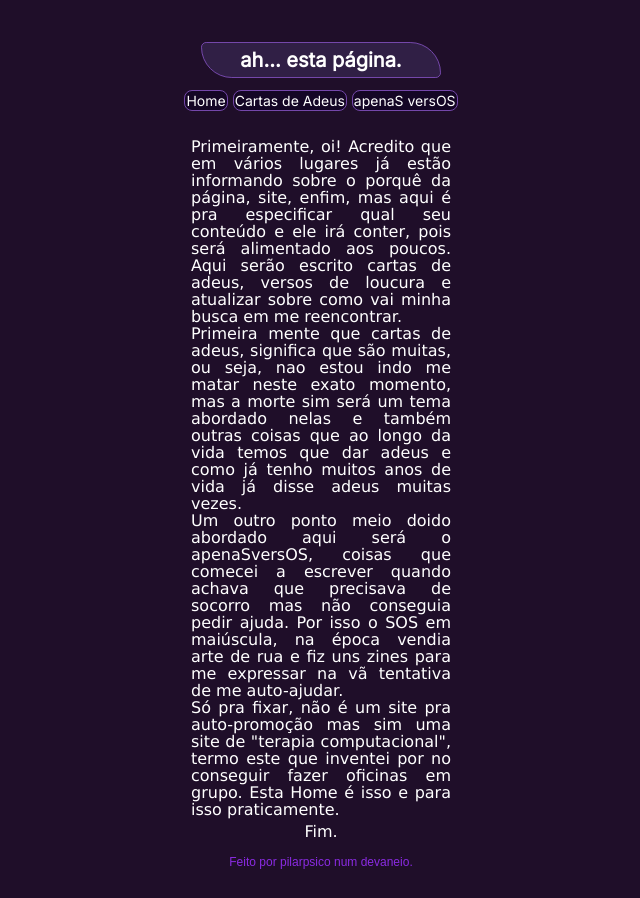
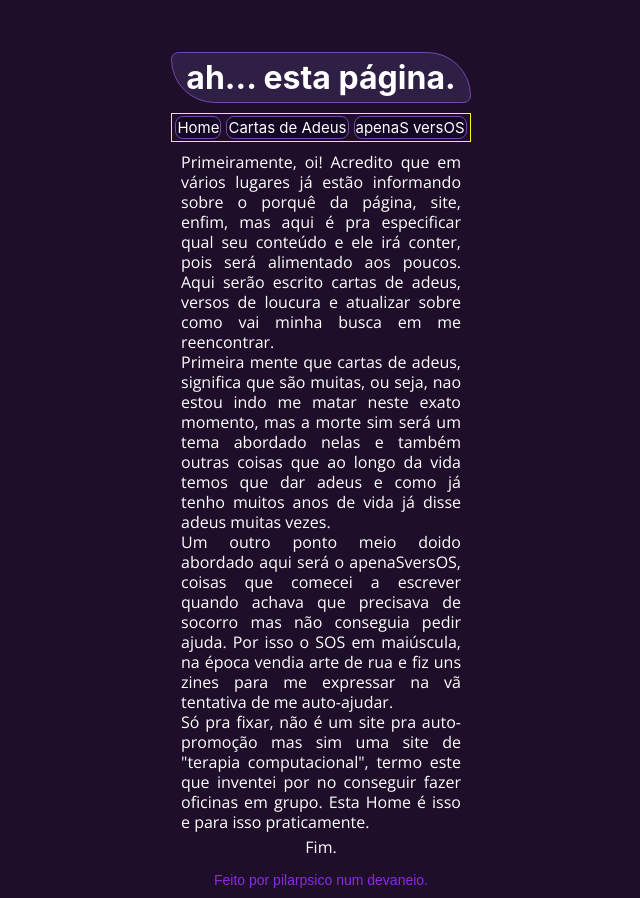
Before and after one commit to pilarpsico/cianeto, a plain HTML site: page sobhome2.html in a window 1280 px wide. Shown: the whole page, without its empty margins (319-959 px from the left). Drawn offline with nearby package versions, Linux system fonts and the light colour scheme.

Commit message:
mudanças sem descktop

```diff
--- a/css/sobhome2.css
+++ b/css/sobhome2.css
@@ -18,7 +18,7 @@ body * {
 body {
     background-color: rgb(31, 14, 41);
     font-family: 'inter', sans-serif;
-    padding: 2.0rem;
+    padding: 1.0rem;
 
 
 }
@@ -27,12 +27,12 @@ header h1 {
     background-color: rgb(48, 31, 69);
     border:1px solid rgb(116, 71, 170);
     border-radius: 1.0rem 6.0rem;
-    max-width: 24.0rem;
-    font-size: 2.0rem;
+    max-width: 32.0rem;
+    font-size: 3.2rem;
     display: flex;
     justify-content: center;
     align-items: center;
-    margin: 2.2rem auto auto;
+    margin: 4.2rem auto auto;
     padding: 0.5rem;
 
 }
@@ -40,6 +40,7 @@ header h1 {
 header nav {
   padding: 0.2rem;
   margin-top: 1.0rem;
+  border: 1px solid yellow;
 
    }
 
@@ -51,7 +52,6 @@ header nav ul {
     align-items: center;
     justify-content: center;
 
-    width: 100%;
 }
 header nav li a {
     text-decoration: none;
@@ -60,8 +60,9 @@ header nav li {
     background-color: rgb(20, 6, 37);
     border: 1px solid rgb(116, 71, 170);
     border-radius: .8rem;
-    font-size: 1.4rem;
+    font-size: 1.5rem;
     padding: 0.1rem;
+
 }
 
 header nav li:hover{
@@ -70,7 +71,7 @@ header nav li:hover{
 }
 
 main {
-    line-height: 1.7rem;
+    line-height: 2.0rem;
     text-align: justify;
     font-size: 1.6rem;
 
@@ -78,8 +79,9 @@ main {
 
 main article {
     padding: 1.0rem;
-    font-family: 'Lucida Sans', sans-serif;
-    margin-top: 1.5rem;
+    font-family: 'Open Sans', sans-serif;
+    font-weight: 100;
+    margin-top: 1.5rem auto auto;
 
 }
 
@@ -91,8 +93,9 @@ main article .fim {
 }
 
 footer {
-    font-size: 1.2rem;
-    font-family: 'Arial', sans-serif;
+    font-size: 1.4rem;
+    font-family: 'Opens Sans', sans-serif;
+    font-weight: 100;
     display: flex;
     align-items: center;
     justify-content: center;
@@ -101,29 +104,32 @@ footer {
 /*
 @media (min-width: 770px) {
 
+   * {
+
+
+   }
+
+   :root {
+    max-width: 1000px;
+    border: 1px solid yellow;
+   }
 
    body {
-        max-width: 1000px;
+    margin-inline: auto;
    }
 
-    header {
-        width: 1000px;
-        margin: auto;
+   header h1, nav {
+    width: 600px;
+    border: 1px solid yellow;
+
    }
 
-    header h1 {
-        width: 800px;
-    }
-    main {
-        max-width: 100%;
+   main article, .fim {
+    width: 600px;
+    border: 1px solid yellow;
    }
 
-    main {
-        border: 1px solid yellow;
-        width: 800px;
+   footer {
+    width: 100%;
    }
-    main aricle {
-        border: 1px solid yellow;
-        width: 800px;
 }
-}*/
--- a/sobhome2.html
+++ b/sobhome2.html
@@ -2,8 +2,8 @@
 <html lang="pt-br">
     <head>
         <link rel="preconnect" href="https://fonts.googleapis.com">
-        <link rel="preconnect" href="https://fonts.gstatic.com" crossorigin>
-        <link href="https://fonts.googleapis.com/css2?family=Inter&display=swap" rel="stylesheet">
+<link rel="preconnect" href="https://fonts.gstatic.com" crossorigin>
+<link href="https://fonts.googleapis.com/css2?family=Open+Sans:ital,wght@0,300..800;1,300..800&display=swap" rel="stylesheet">
 
         <link rel="shortcut icon" href="./img/favicon.jpg"/>
 
```
Also changed, not shown: index.html (+1 -1 lines). Lines whose indentation alone changed are shown as unchanged.
